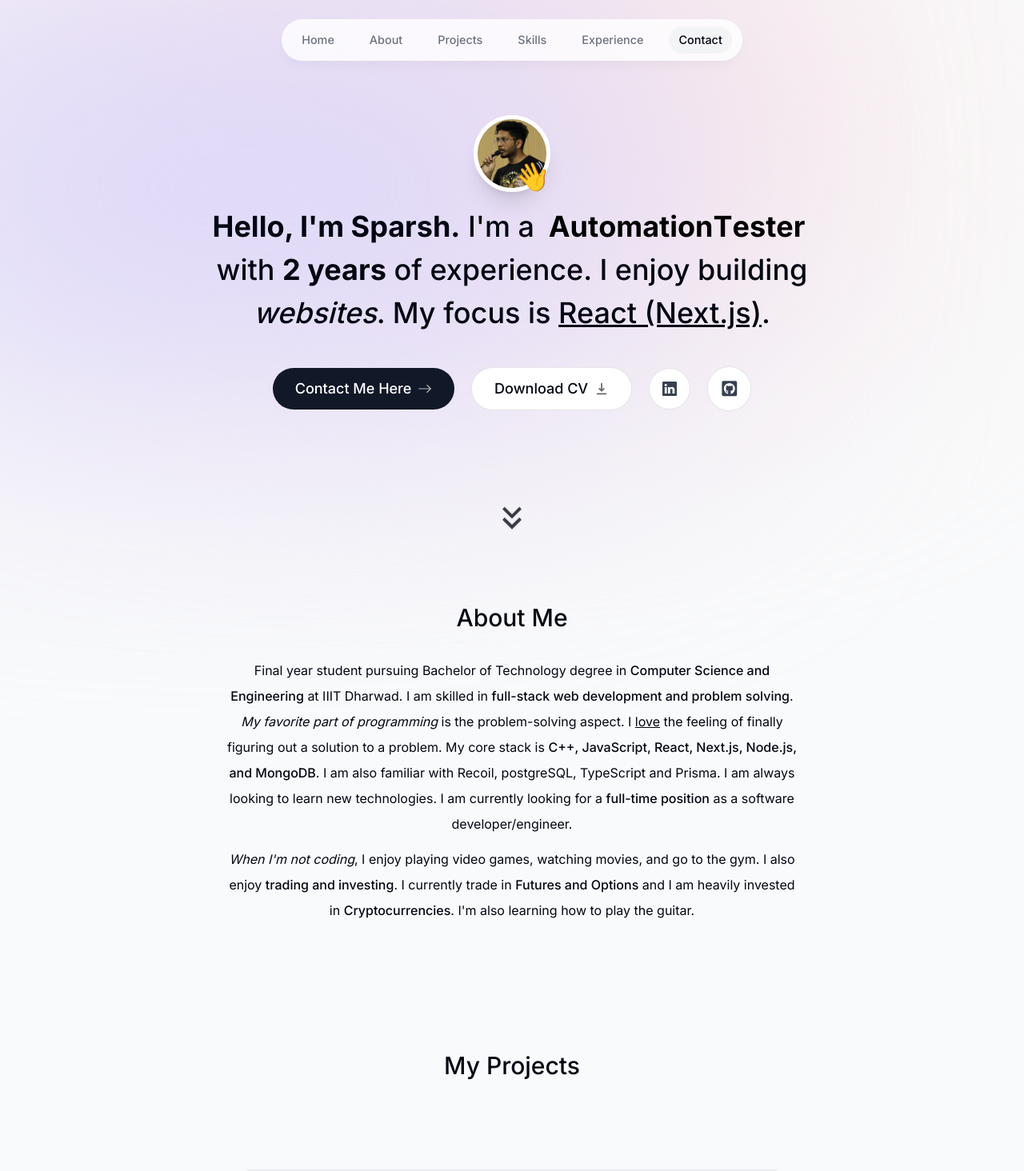
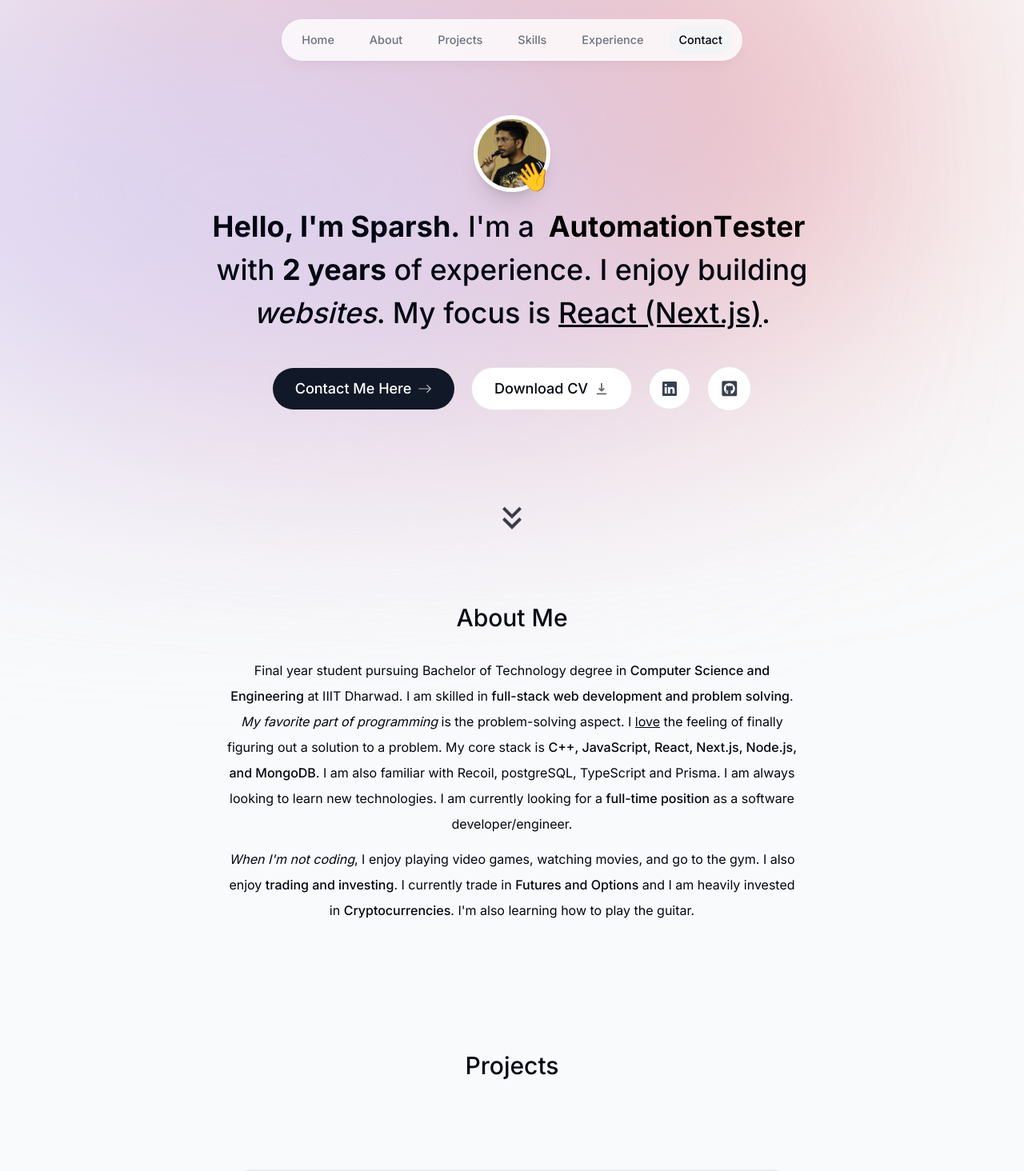
Before and after one commit to jainsparsh5/portfolio-website, a Next.js app: page / in a window 1280 px wide. Shown: the top 1464 px of the page at 80% size. Built offline with nearby package versions, Linux system fonts and the light colour scheme.

Commit message:
Set Active Header functionality fixed for 2 headers

```diff
--- a/app/layout.tsx
+++ b/app/layout.tsx
@@ -21,8 +21,8 @@ export default function RootLayout({
       <body
         className={`${inter.className} bg-gray-50 text-gray-950 relative  pt-28 sm:pt-36`}
       >
-        <div className="bg-[#fbe2e3] absolute top-[-6rem] -z-10 right-[11rem] h-[31.25rem] w-[31.25rem] rounded-full blur-[10rem] sm:w-[68.75rem]"></div>
-        <div className="bg-[#dbd7fb] absolute top-[-1rem] -z-10 left-[35rem] h-[31.25rem] w-[50rem] rounded-full blur-[10rem] sm:w-[68.75rem] md:left-[-33rem] lg:left-[-28rem] xl:left-[-15rem] 2xl:left-[-5rem]"></div>
+        <div className="bg-[#eba4a6] absolute top-[-6rem] -z-10 right-[9rem] h-[31.25rem] w-[31.25rem] rounded-full blur-[10rem] sm:w-[68.75rem]"></div>
+        <div className="bg-[#dad6f7] absolute top-[-1rem] -z-10 left-[35rem] h-[31.25rem] w-[50rem] rounded-full blur-[10rem] sm:w-[68.75rem] md:left-[-33rem] lg:left-[-28rem] xl:left-[-15rem] 2xl:left-[-5rem]"></div>
         <ActiveSectionContextProvider>
           <Header />
           {children}
--- a/components/about.tsx
+++ b/components/about.tsx
@@ -6,7 +6,7 @@ import SectionHeading from "./section-heading";
 import { useSectionInView } from "@/lib/hooks";
 
 export default function About() {
-  const{ref} = useSectionInView("About");
+  const { ref } = useSectionInView("About");
 
   return (
     <motion.section
--- a/components/experience.tsx
+++ b/components/experience.tsx
@@ -12,7 +12,7 @@ import { useSectionInView } from "@/lib/hooks";
 import { motion } from "framer-motion";
 
 export default function Experience() {
-  const { ref } = useSectionInView("Experience");
+  const { ref } = useSectionInView("Experience",0.2);
   return (
     <motion.section
       initial={{  opacity: 0, y: 100}}
--- a/components/projects.tsx
+++ b/components/projects.tsx
@@ -7,10 +7,11 @@ import Project from "./project";
 import { useSectionInView } from "@/lib/hooks";
 
 export default function Projects() {
-  const { ref } = useSectionInView("Projects", 0.5);
+  const { ref } = useSectionInView("Projects", 0.1);
+
   return (
-    <section ref={ref} id="projects" className="scroll-mt-28 mb-28">
-      <SectionHeading>My Projects</SectionHeading>
+    <section id="projects" ref={ref} className="scroll-mt-28 mb-28">
+      <SectionHeading>Projects</SectionHeading>
       <div>
         {projectsData.map((project, index) => (
           <React.Fragment key={index}>
```
